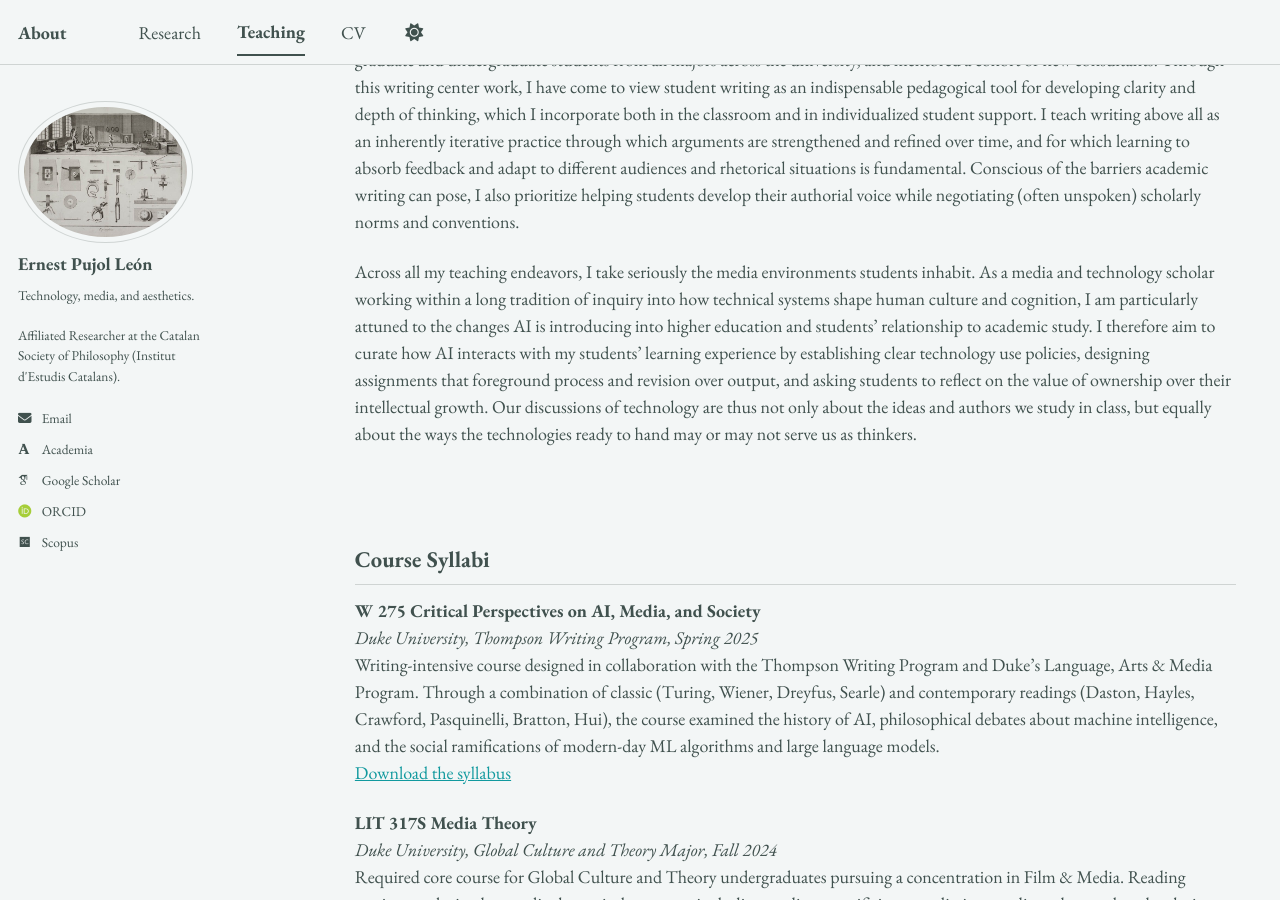
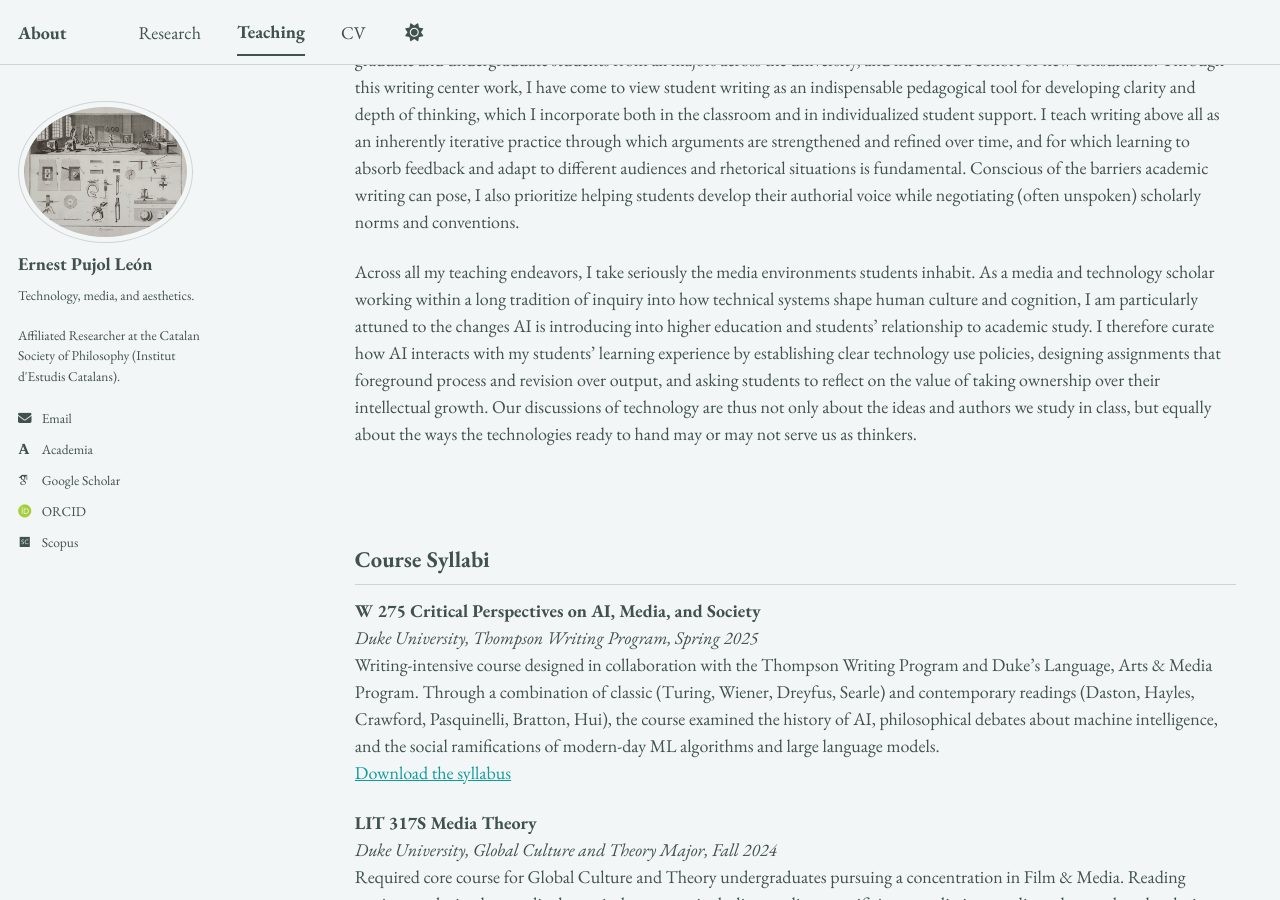
Before and after one commit to epujol90/epujol90.github.io, a Jekyll site: the page built from _pages/teaching.md, in a window 1280 px wide and 900 px high, scrolled down 548 px. Built offline with Jekyll 4.4.1, drawn with Linux system fonts in a browser that asks for light colours; some web fonts are replaced; a script bundle is joined from its source files by our own code; library files that are not in the unit come from our copies.

Commit message:
Update teaching.md

```diff
--- a/_pages/teaching.md
+++ b/_pages/teaching.md
@@ -11,7 +11,7 @@ My teaching experience includes both classroom instruction and writing center pr
 
 Beyond traditional coursework, my teaching is deeply indebted to my writing center experience. During my last two years at Duke, I worked as a writing consultant at the Thompson Writing Studio, where I led over 300 one-on-one consultations with graduate and undergraduate students from all majors across the university, and mentored a cohort of new consultants. Through this writing center work, I have come to view student writing as an indispensable pedagogical tool for developing clarity and depth of thinking, which I incorporate both in the classroom and in individualized student support. I teach writing above all as an inherently iterative practice through which arguments are strengthened and refined over time, and for which learning to absorb feedback and adapt to different audiences and rhetorical situations is fundamental. Conscious of the barriers academic writing can pose, I also prioritize helping students develop their authorial voice while negotiating (often unspoken) scholarly norms and conventions.
 
-Across all my teaching endeavors, I take seriously the media environments students inhabit. As a media and technology scholar working within a long tradition of inquiry into how technical systems shape human culture and cognition, I am particularly attuned to the changes AI is introducing into higher education and students’ relationship to academic study. I therefore aim to curate how AI interacts with my students’ learning experience by establishing clear technology use policies, designing assignments that foreground process and revision over output, and asking students to reflect on the value of ownership over their intellectual growth. Our discussions of technology are thus not only about the ideas and authors we study in class, but equally about the ways the technologies ready to hand may or may not serve us as thinkers.
+Across all my teaching endeavors, I take seriously the media environments students inhabit. As a media and technology scholar working within a long tradition of inquiry into how technical systems shape human culture and cognition, I am particularly attuned to the changes AI is introducing into higher education and students’ relationship to academic study. I therefore curate how AI interacts with my students’ learning experience by establishing clear technology use policies, designing assignments that foreground process and revision over output, and asking students to reflect on the value of taking ownership over their intellectual growth. Our discussions of technology are thus not only about the ideas and authors we study in class, but equally about the ways the technologies ready to hand may or may not serve us as thinkers.
 <br>
 <br>
 <br>
```
